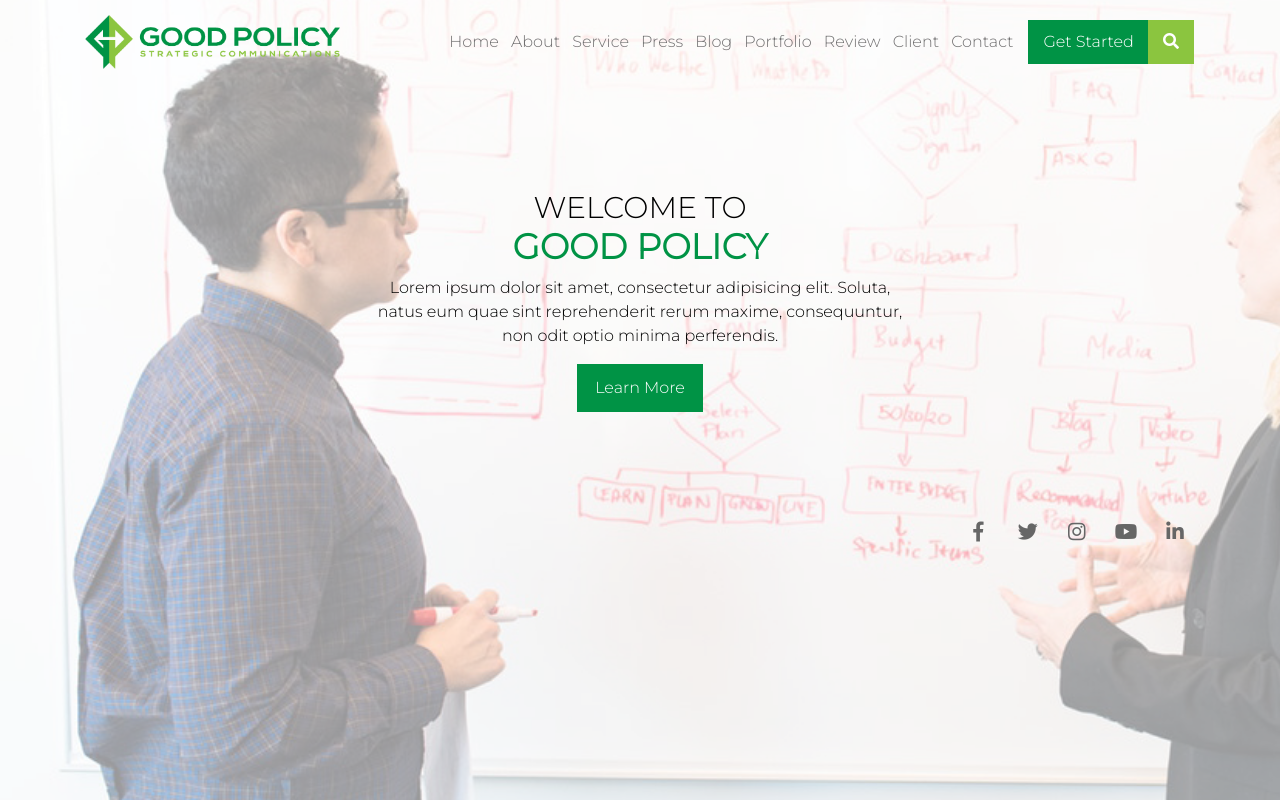
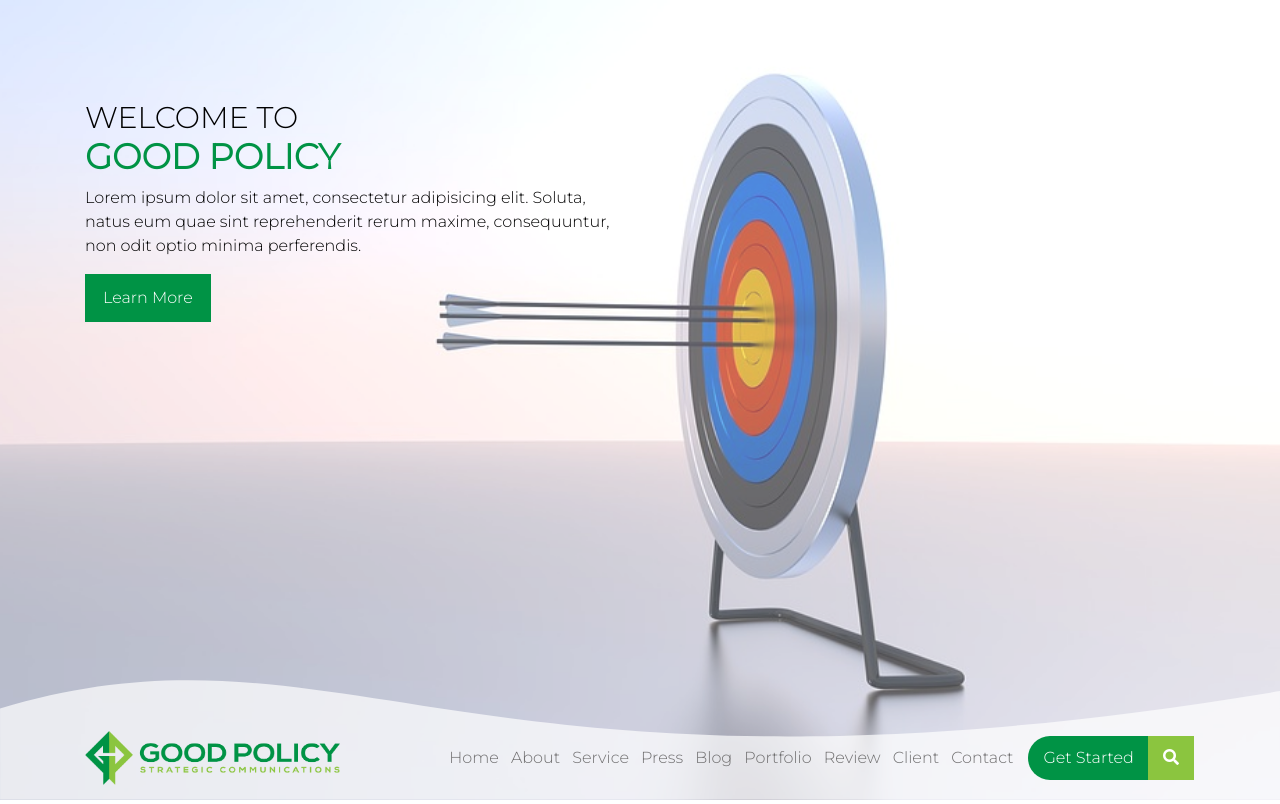
Before and after one commit to gaziakter/goodpolicy-html-template, a plain HTML site: page index.html in a window 1280 px wide. Shown: the top 804 px of the page. Drawn offline with nearby package versions, Linux system fonts and the light colour scheme.

Commit message:
update website

```diff
--- a/index.html
+++ b/index.html
@@ -65,32 +65,27 @@
 
   <section class="hero-section">
 
+
+
+<svg version="1.1" id="hero-svg" xmlns="http://www.w3.org/2000/svg" xmlns:xlink="http://www.w3.org/1999/xlink" x="0px" y="0px"
+   width="1400px" height="200px" viewBox="0 0 1400 200" enable-background="new 0 0 1400 200" xml:space="preserve">
+<path fill="#fff" d="M0,100v18.195V200h1400V81.011C514.1,229.084,374.412-12.318,0,100z"/>
+</svg>
+
   <div class="container">
     <div class="row">
-        <div class="col-xl-6 offset-xl-3">
+      <div class="col-xl-6">
        <div class="hero-content">
         <h2>Welcome to <span class="wel-title">Good Policy</span></h2>
+
         <p>Lorem ipsum dolor sit amet, consectetur adipisicing elit. Soluta, natus eum quae sint reprehenderit rerum maxime, consequuntur, non odit optio minima perferendis.</p>
         <a href="#about" class="gp-btn">Learn More</a>
       </div><!-- hero-content -->
 
     </div><!-- col-xl-6 offset-xl-3 -->
+    <div class="col-xl-6"></div>
   </div><!-- row -->
-    <div class="row">
-      <div class="col-xl-12">
-        <div class="hero-social">
-          <ul>
-            <li><a class="clr-facebook" target="_blank" href=""><i class="fab fa-facebook-f"></i></a></li>
-            <li><a class="clr-twitter" target="_blank" href=""><i class="fab fa-twitter"></i></a></li>
-            <li><a class="clr-instagram" target="_blank" href=""><i class="fab fa-instagram"></i></a></li>
-            <li><a class="clr-youtube" target="_blank" href=""><i class="fab fa-youtube"></i></a></li>
-            <li><a class="clr-linkedin" target="_blank" href=""><i class="fab fa-linkedin-in"></i></a></li>
 
-
-          </ul>
-        </div>
-      </div>
-    </div>
 </div><!-- container -->
 </section><!-- hero-section -->
 
@@ -214,6 +209,26 @@
 </div><!-- row -->
 </div><!-- container -->
 </section><!-- service-section -->
+
+
+<!--
+  <div class="row">
+    <div class="col-xl-12">
+      <div class="hero-social">
+        <ul>
+          <li><a class="clr-facebook" target="_blank" href=""><i class="fab fa-facebook-f"></i></a></li>
+          <li><a class="clr-twitter" target="_blank" href=""><i class="fab fa-twitter"></i></a></li>
+          <li><a class="clr-instagram" target="_blank" href=""><i class="fab fa-instagram"></i></a></li>
+          <li><a class="clr-youtube" target="_blank" href=""><i class="fab fa-youtube"></i></a></li>
+          <li><a class="clr-linkedin" target="_blank" href=""><i class="fab fa-linkedin-in"></i></a></li>
+
+
+        </ul>
+      </div>
+    </div>
+  </div>
+-->
+
 <script src="assets/js/vendor/modernizr-3.6.0.min.js"></script>
 <script src="https://code.jquery.com/jquery-3.3.1.min.js" integrity="sha256-FgpCb/KJQlLNfOu91ta32o/NMZxltwRo8QtmkMRdAu8=" crossorigin="anonymous"></script>
 <script>window.jQuery || document.write('<script src="js/vendor/jquery-3.3.1.min.js"><\/script>')</script>
--- a/style.css
+++ b/style.css
@@ -17,6 +17,7 @@ HEADER SECTION
     z-index: 1;
     width: 100%;
     padding: 15px 0;
+    bottom: 0;
 }
 
 
@@ -28,14 +29,32 @@ HEADER SECTION
 HERO SECTION
 ===================================*/
 
+
+
+
 .hero-section{
-	background-image: url(assets/img/hero-bg2.jpg);
+    background-image: url(assets/img/img-4.jpg);
     background-size: cover;
+    background-position: right;
     width: 100%;
     height: 100vh;
     position: relative;
     color: #000;
     z-index: 0;
+}
+
+#hero-svg{
+    bottom: 0;
+    position: absolute;
+    width: 100%;
+    height: auto;
+
+}
+
+
+#hero-svg path{
+   opacity: 0.7;
+
 }
 
 section.hero-section:after {
@@ -46,7 +65,7 @@ section.hero-section:after {
     background: #fff;
     width: 100%;
     height: 100%;
-	opacity: 0.6;
+    opacity: 0.3;
     z-index: -1;
 }
 
@@ -83,9 +102,7 @@ nav.gp-navigation ul li a:hover {
 }
 
 .hero-content {
-    padding: 100px 0;
-    text-align: center;
-    margin-top: 90px;
+    margin-top: 100px;
 }
 
 nav.gp-navigation {
@@ -110,6 +127,8 @@ nav.gp-navigation {
     color: #fff;
     display: inline-block;
     transition: all 1s;
+    border-bottom-left-radius: 25px;
+    border-top-left-radius: 25px;
 }
 
 .gp-button-area a:hover {
@@ -349,3 +368,8 @@ SERVICE SECTION: ;
     float: left;
     text-align: right;
 }
+
+.hero-content img {
+    width: 300px;
+    margin-bottom: 15px;
+}
```
Also changed, not shown: assets/img/hero-bg3.jpg (added), assets/img/logo_w.png (added), assets/img/logo_wg.png (added), 4 other files. Lines whose indentation alone changed are shown as unchanged.
